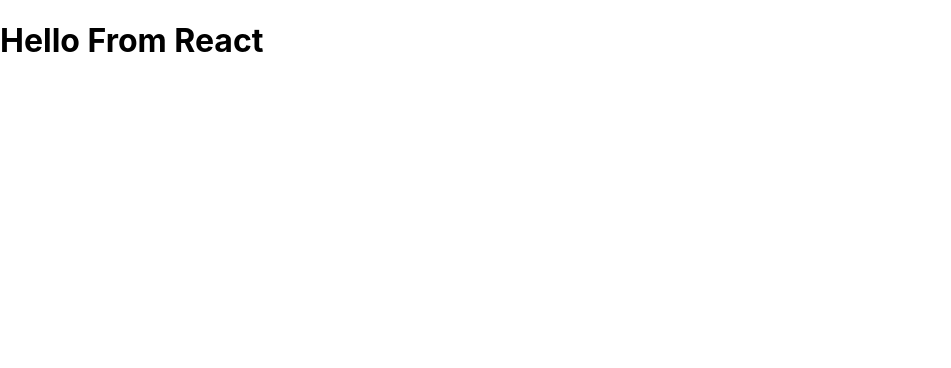
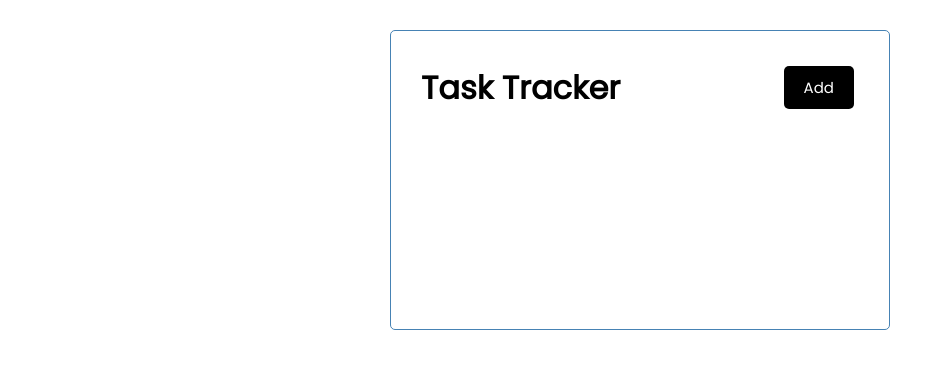
Before and after one commit to jentruong09/react-task-tracker, a React (Create React App) app: page / in a window 1280 px wide. Shown: the top 368 px of the page, without its empty margins (0-951 px from the left). Built offline with nearby package versions, Linux system fonts and the light colour scheme.

Commit message:
added Button.js and css

```diff
--- a/src/App.js
+++ b/src/App.js
@@ -1,8 +1,10 @@
+import Header from './components/Header'
+
 function App() {
   return (
     // JXS can only have one parent element
     <div className="container">
-      <h1>Hello From React</h1>
+      <Header />
     </div>
   );
 }
--- /dev/null
+++ b/src/components/Button.js
@@ -0,0 +1,9 @@
+const Button = () => {
+  return (
+    <div>
+      <button className='btn'>Add</button>
+    </div>
+  )
+}
+
+export default Button
--- a/src/components/Header.js
+++ b/src/components/Header.js
@@ -1,11 +1,21 @@
-import React from 'react'
+import PropTypes from 'prop-types'
+import Button from './Button'
 
-const Header = () => {
+const Header = ({title}) => {
   return (
-    <div>
-
-    </div>
+    <header className='header'>
+        <h1>{title}</h1>
+        <Button />
+    </header>
   )
 }
 
+Header.defaultProps = {
+    title: 'Task Tracker'
+}
+
+Header.propTypes = {
+    title: PropTypes.string.isRequired,
+}
+
 export default Header
--- a/src/index.css
+++ b/src/index.css
@@ -1,13 +1,112 @@
-body {
+@import url('https://fonts.googleapis.com/css2?family=Poppins:wght@300;400&display=swap');
+
+* {
+  box-sizing: border-box;
   margin: 0;
-  font-family: -apple-system, BlinkMacSystemFont, 'Segoe UI', 'Roboto', 'Oxygen',
-    'Ubuntu', 'Cantarell', 'Fira Sans', 'Droid Sans', 'Helvetica Neue',
-    sans-serif;
-  -webkit-font-smoothing: antialiased;
-  -moz-osx-font-smoothing: grayscale;
+  padding: 0;
 }
 
-code {
-  font-family: source-code-pro, Menlo, Monaco, Consolas, 'Courier New',
-    monospace;
+body {
+  font-family: 'Poppins', sans-serif;
 }
+
+.container {
+  max-width: 500px;
+  margin: 30px auto;
+  overflow: auto;
+  min-height: 300px;
+  border: 1px solid steelblue;
+  padding: 30px;
+  border-radius: 5px;
+}
+
+.header {
+  display: flex;
+  justify-content: space-between;
+  align-items: center;
+  margin-bottom: 20px;
+}
+
+.btn {
+  display: inline-block;
+  background: #000;
+  color: #fff;
+  border: none;
+  padding: 10px 20px;
+  margin: 5px;
+  border-radius: 5px;
+  cursor: pointer;
+  text-decoration: none;
+  font-size: 15px;
+  font-family: inherit;
+}
+
+.btn:focus {
+  outline: none;
+}
+
+.btn:active {
+  transform: scale(0.98);
+}
+
+.btn-block {
+  display: block;
+  width: 100%;
+}
+
+.task {
+  background: #f4f4f4;
+  margin: 5px;
+  padding: 10px 20px;
+  cursor: pointer;
+}
+
+.task.reminder {
+  border-left: 5px solid green;
+}
+
+.task h3 {
+  display: flex;
+  align-items: center;
+  justify-content: space-between;
+}
+
+.add-form {
+  margin-bottom: 40px;
+}
+
+.form-control {
+  margin: 20px 0;
+}
+
+.form-control label {
+  display: block;
+}
+
+.form-control input {
+  width: 100%;
+  height: 40px;
+  margin: 5px;
+  padding: 3px 7px;
+  font-size: 17px;
+}
+
+.form-control-check {
+  display: flex;
+  align-items: center;
+  justify-content: space-between;
+}
+
+.form-control-check label {
+  flex: 1;
+}
+
+.form-control-check input {
+  flex: 2;
+  height: 20px;
+}
+
+footer {
+  margin-top: 30px;
+  text-align: center;
+}
```
